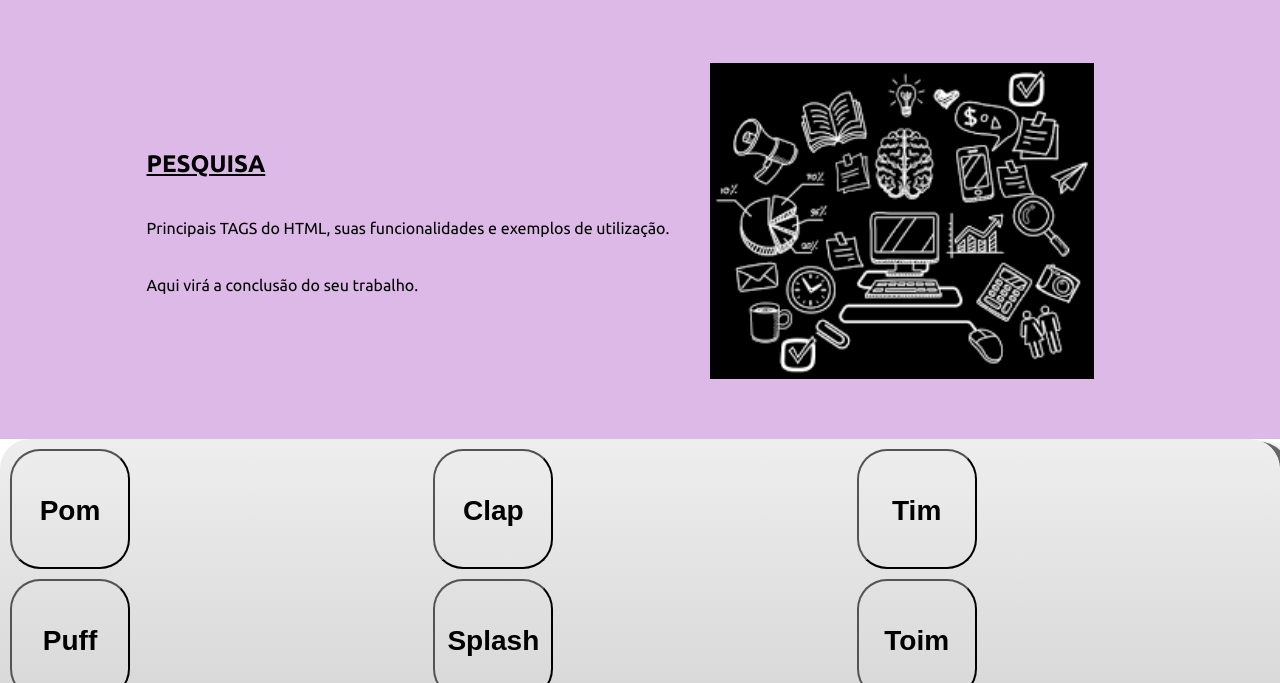
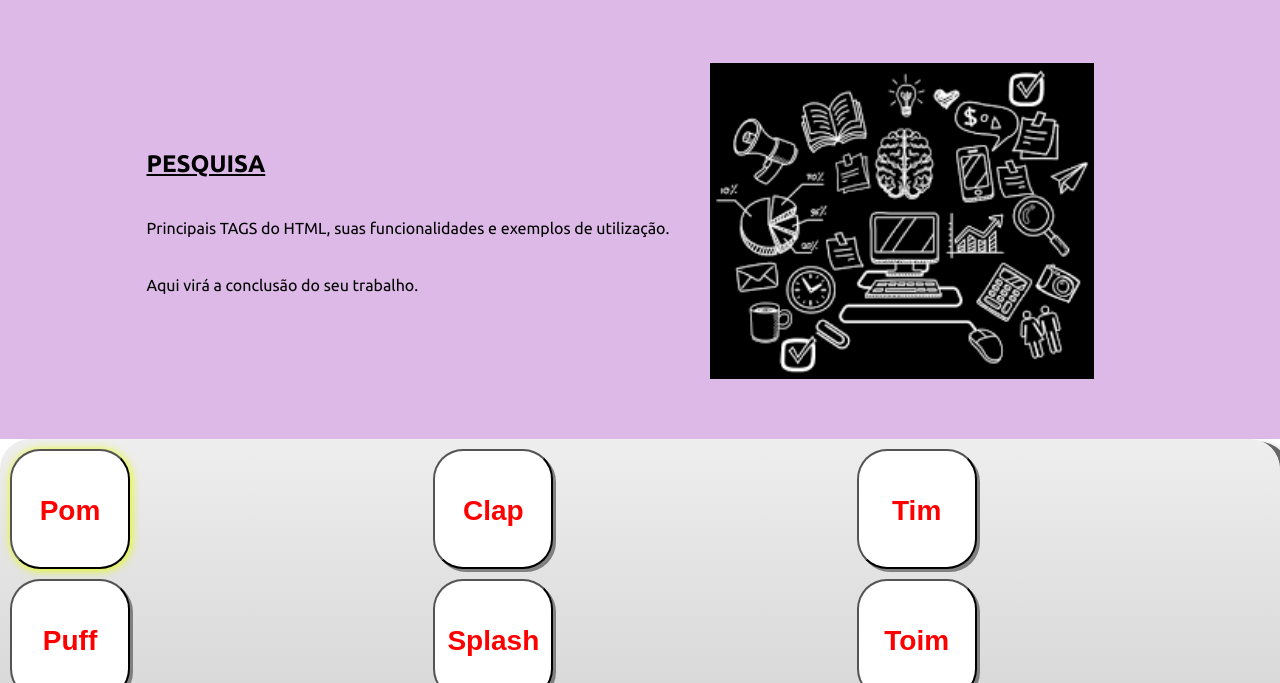
Before and after one commit to Prof-Giovana-Lemiska/Modelo-de-site-a-ser-seguido, a plain HTML site: page Programação/prog.html in a window 1280 px wide. Both pictures are taken after a click on the button "Pom". Shown: the part 117-800 px from the top of the page. Drawn offline with Linux system fonts and the light colour scheme.

Commit message:
Update prog.css

```diff
--- a/Programação/prog.css
+++ b/Programação/prog.css
@@ -11,10 +11,10 @@
 }
 
 .tecla {
-  background-color: var(--branca);
+  background-color: #ffffff;
   border-radius: 30px;
-  box-shadow: 3px 3px 0 var(--cinza);
-  color: var(--vermelha);
+  box-shadow: 3px 3px 0 gray;
+  color: red;
   cursor: pointer;
   height: 120px;
   font-size: 1.75em;
@@ -26,22 +26,22 @@
 
 .tecla.ativa,
 .tecla:active {
-  background-color: var(--vermelha);
-  border: 4px solid  var(--vermelha);
-  box-shadow: 3px 3px 0 var(--vermelha-escura) inset;
-  color: var(--branca);
+  background-color: red;
+  border: 4px solid  red;
+  box-shadow: 3px 3px 0 #af303f inset;
+  color: white;
   outline: none;
 }
 
 .tecla.focus,
 .tecla:focus {
   outline: none;
-  box-shadow: 1px 1px 10px var(--luz);
+  box-shadow: 1px 1px 10px rgb(229, 255, 0);
 }
 
 .tecla.ativa:focus,
 .tecla:active:focus {
-  box-shadow: 3px 3px 0 var(--vermelha-escura) inset, 1px 1px 10px var(--luz);
+  box-shadow: 3px 3px 0 #af303f inset, 1px 1px 10px rgb(229, 255, 0);
 }
 
 @media screen and (max-width: 656px) {
```
